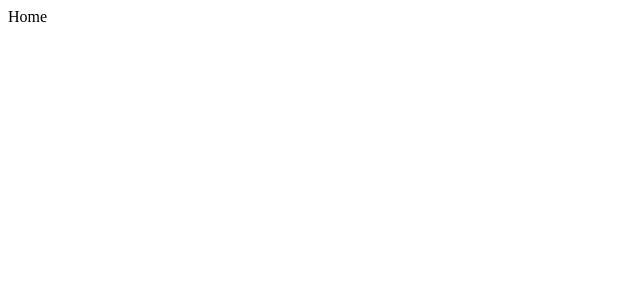
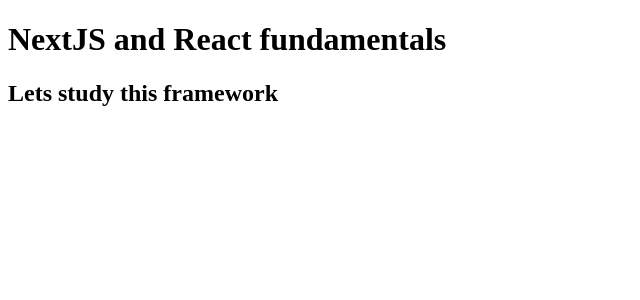
Before and after one commit to NetoJL/NextJS-Fundamentals, a Next.js app: page / in a window 1280 px wide. Shown: the top 300 px of the page, without its empty margins (0-640 px from the left). Built offline with nearby package versions, Linux system fonts and the light colour scheme.

Commit message:
index.jsx updated

```diff
--- a/src/pages/index.jsx
+++ b/src/pages/index.jsx
@@ -1,3 +1,8 @@
 export default function Home() {
-    return "Home"
+    return (
+        <div>
+            <h1>NextJS and React fundamentals</h1>
+            <h2>Lets study this framework</h2>
+        </div>
+    )
 }
```
